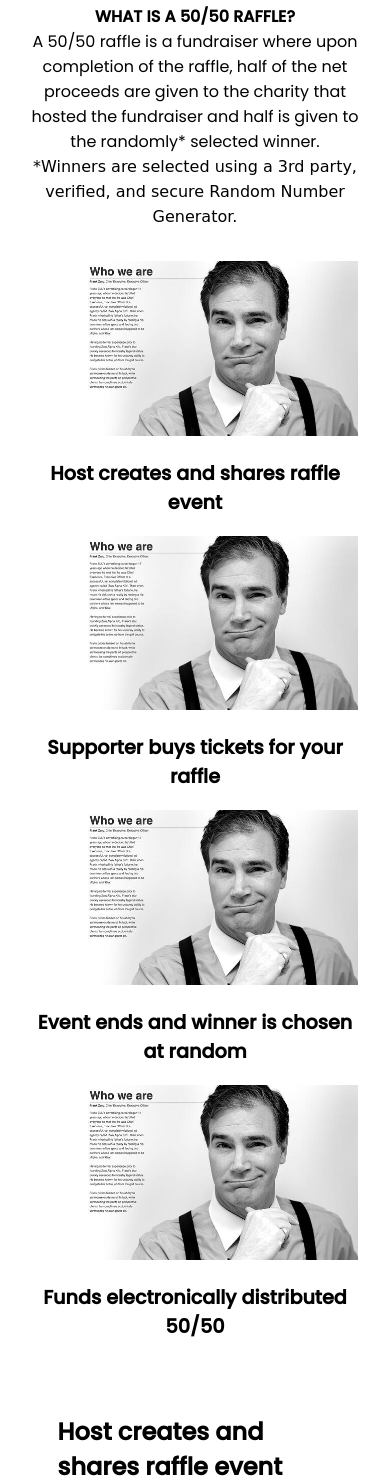
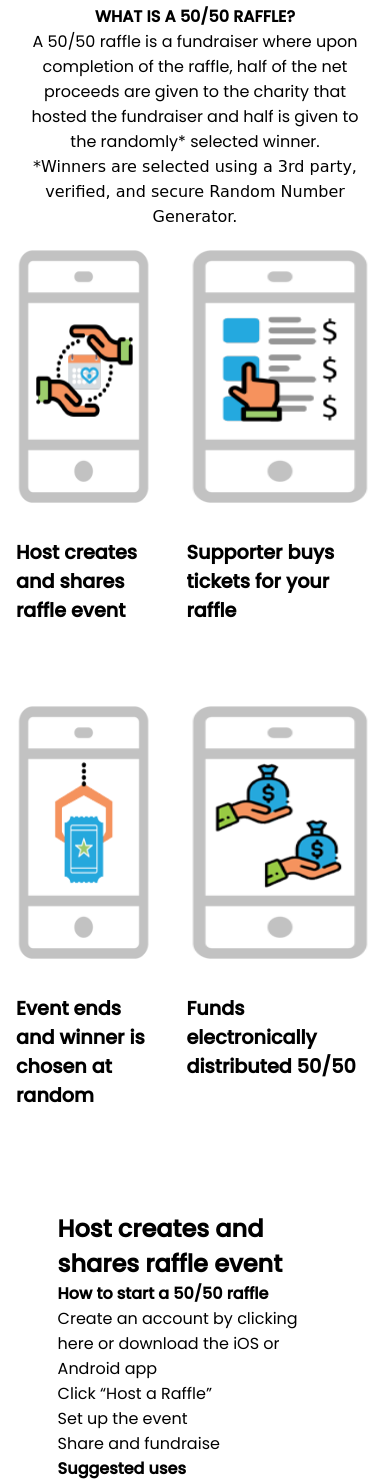
Before and after one commit to Leon12-aaryson/RaffleIt, a PHP site: page /works.html in a window 390 px wide. Shown: the part 541-2023 px from the top of the page. Run offline with PHP 8.4, Linux system fonts and the light colour scheme.

Commit message:
new updates to uerries

```diff
--- a/static/styles/css/main.css
+++ b/static/styles/css/main.css
@@ -116,6 +116,11 @@ a:hover {
     margin: 2rem;
 }
 
+.picsec2 .imgtags img{
+    width: 80%;
+    height: 70%;
+}
+
 .picsec2 h4 {
     font-size: 1.2rem;
 }
--- a/static/styles/css/mediaqr.css
+++ b/static/styles/css/mediaqr.css
@@ -61,8 +61,18 @@
 
     .picsec2 {
         display: grid;
-        grid-template-columns: auto;
+        grid-template-columns: auto auto;
         gap: 1.2rem;
+        margin: 0.5rem;
+    }
+
+    .picsec2 .imgtags img {
+        width: 90%;
+        height: 60%;
+    }
+    .picsec2 .imgtags .txt {
+        text-align: left;
+        padding: 0.5rem;
     }
 
     .funcs {
--- a/works.html
+++ b/works.html
@@ -63,25 +63,25 @@
     </div>
     <div class="picsec2">
         <div class="imgtags">
-            <img src="static/images/team.jpeg" alt="">
+            <img src="static/images/img1.png" alt="">
             <div class="txt">
                 <h4>Host creates and shares raffle event</h4>
             </div>
         </div>
         <div class="imgtags">
-            <img src="static/images/team.jpeg" alt="">
+            <img src="static/images/img2.png" alt="">
             <div class="txt">
                 <h4>Supporter buys tickets for your raffle</h4>
             </div>
         </div>
         <div class="imgtags">
-            <img src="static/images/team.jpeg" alt="">
+            <img src="static/images/img3.png" alt="">
             <div class="txt">
                 <h4>Event ends and winner is chosen at random</h4>
             </div>
         </div>
         <div class="imgtags">
-            <img src="static/images/team.jpeg" alt="">
+            <img src="static/images/img4.png" alt="">
             <div class="txt">
                 <h4>Funds electronically distributed 50/50</h4>
             </div>
```
Also changed, not shown: static/images/img1.png (added), static/images/img2.png (added), static/images/img3.png (added), static/images/img4.png (added).
